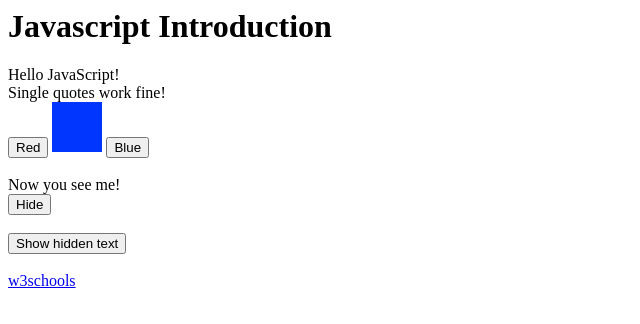
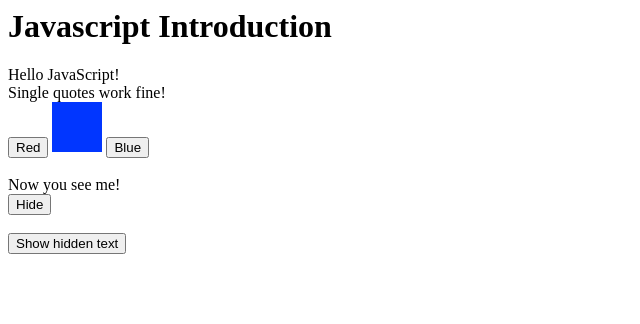
Before and after one commit to TheLordDrake/JS-Sandbox, a plain HTML site: page Js-Introduction/Intro.html in a window 1280 px wide. Shown: the full height of the page, 0-640 px from the left. Drawn offline with Linux system fonts and the light colour scheme.

Commit message:
Moved W3C link.

```diff
--- a/Js-Introduction/Intro.html
+++ b/Js-Introduction/Intro.html
@@ -33,12 +33,6 @@
     </div>
 </body>
 
-<br />
-
-<footer>
-    <a href='https://www.w3schools.com/js/js_intro.asp'>w3schools</a>
-</footer>
-
 <script>
     // Anything in here runs on page load
     document.getElementById("demo").innerHTML = "Hello JavaScript!";
```
Also changed, not shown: Index.html (+4 -0 lines).
